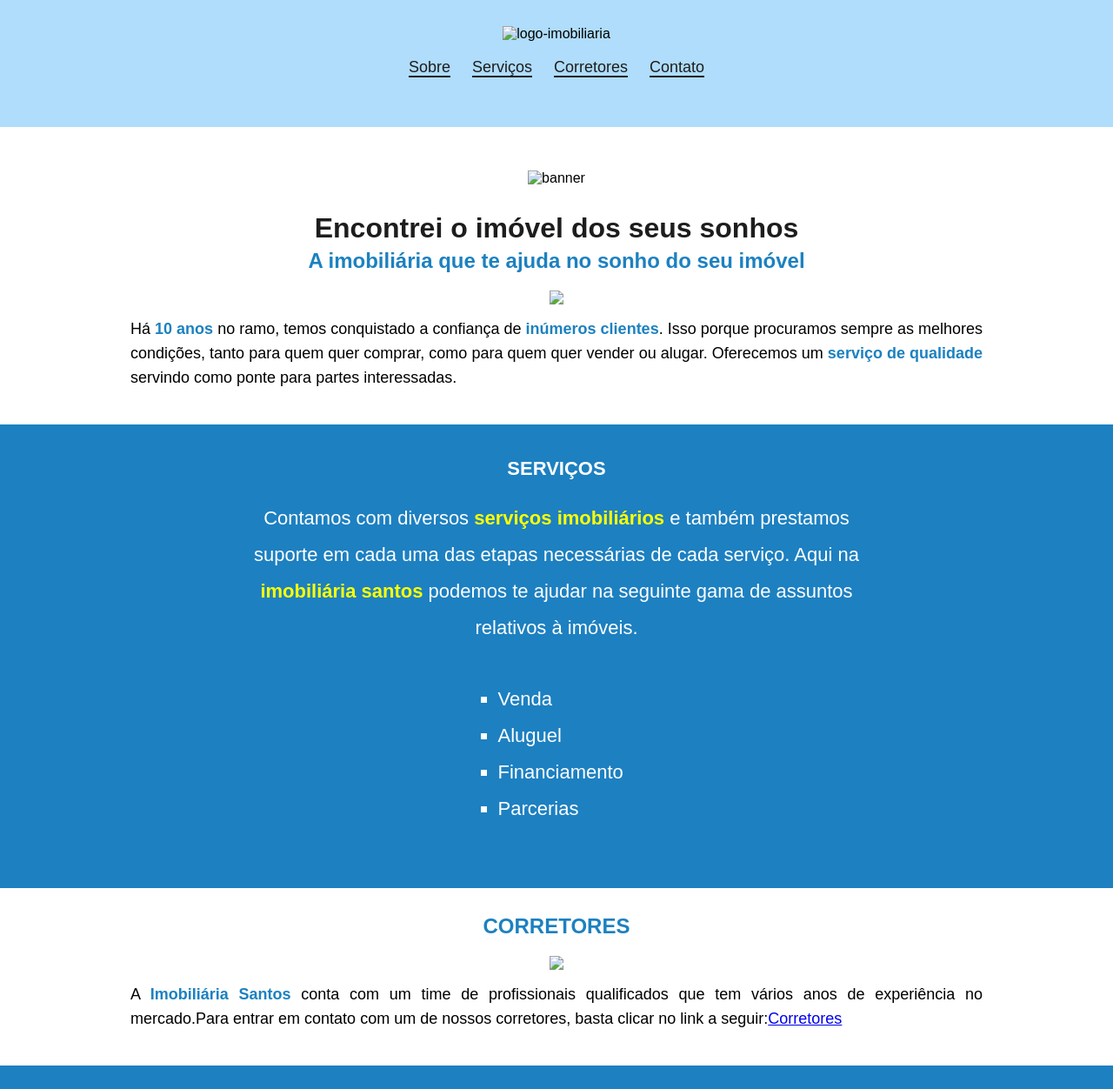
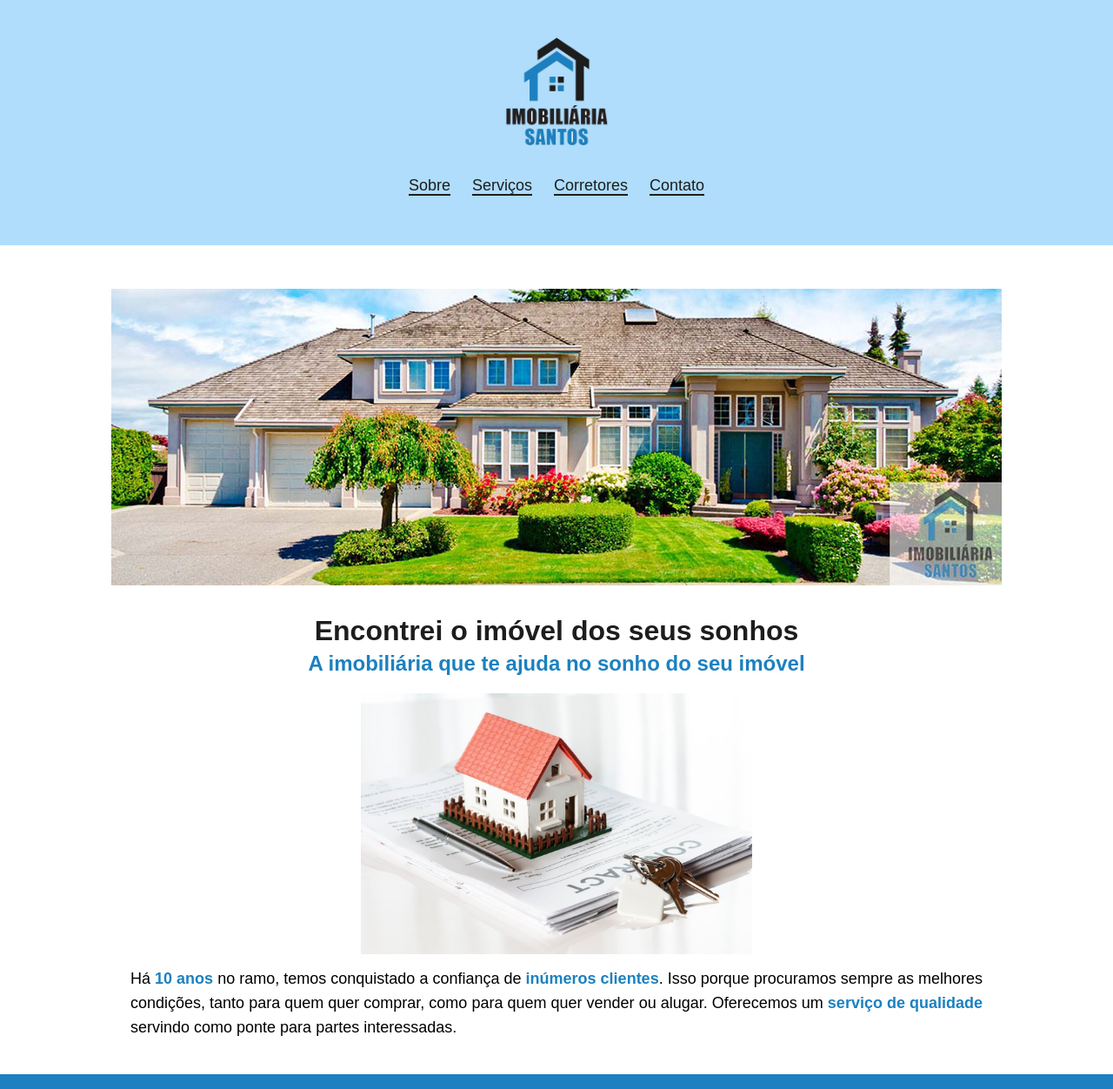
Before and after one commit to NathaliaMdev/imobiliaria-landingpage, a plain HTML site: page index.html in a window 1280 px wide. Shown: the top 1252 px of the page at 87% size. Drawn offline with Linux system fonts and the light colour scheme; the site is published under a folder, as on GitHub Pages, so addresses that start at the root find nothing.

Commit message:
correction: includign images

```diff
--- a/index.html
+++ b/index.html
@@ -3,13 +3,13 @@
 <html lang="pt-br">
     <head>
         <meta charset="UTF-8">
-        <title>Imobiliaria Afonso Pena</title>
+        <title>Imobiliaria Santos</title>
         <link rel="stylesheet" href="css/style.css">
 
     </head>
     <body>
     <header>
-        <img class="img-logo" src="/img/logo.png" alt="logo-imobiliaria">
+        <img class="img-logo" src="img/logo.png" alt="logo-imobiliaria">
         <p> <a href="#sobre">Sobre</a>
             <a href="#servicoes">Serviços</a>
             <a href="#corretores">Corretores</a>
@@ -17,12 +17,12 @@
         </p>
     </header>
     <div class="banner">
-        <img src="/img/banner.jpg" alt="banner">
+        <img src="img/banner.jpg" alt="banner">
     </div>
     <div class="introduction">
         <h1>Encontrei o imóvel dos seus sonhos</h1>
         <h2 class="subtitle"> A imobiliária que te ajuda no sonho do seu imóvel</h2>
-        <img class="img-pattern" src="/img/imovel-assinatura.jpg">
+        <img class="img-pattern" src="img/imovel-assinatura.jpg">
         <p > Há <span class="blue-text">10 anos </span> no ramo, temos conquistado a confiança de <span>inúmeros clientes</span>. Isso porque procuramos sempre as melhores condições, tanto para quem quer comprar, como para quem quer vender ou alugar. Oferecemos um <span>serviço de qualidade</span> servindo como ponte para partes interessadas.</p>
     </div>
     <div class="services">
@@ -40,7 +40,7 @@
     </div>
     <div class="corretors">
         <h2 class="subtitle">CORRETORES</h2>
-        <img class="img-pattern" src="/img/corretores.jpg">
+        <img class="img-pattern" src="img/corretores.jpg">
         <p > A <span>Imobiliária Santos</span> conta com um time de profissionais qualificados que tem vários anos de experiência no mercado.Para entrar em contato com um de nossos corretores, basta clicar no link a seguir:<a href="mailto:corretores@email.com">Corretores</a></p>
     </div>
     <div class="contact">
```
